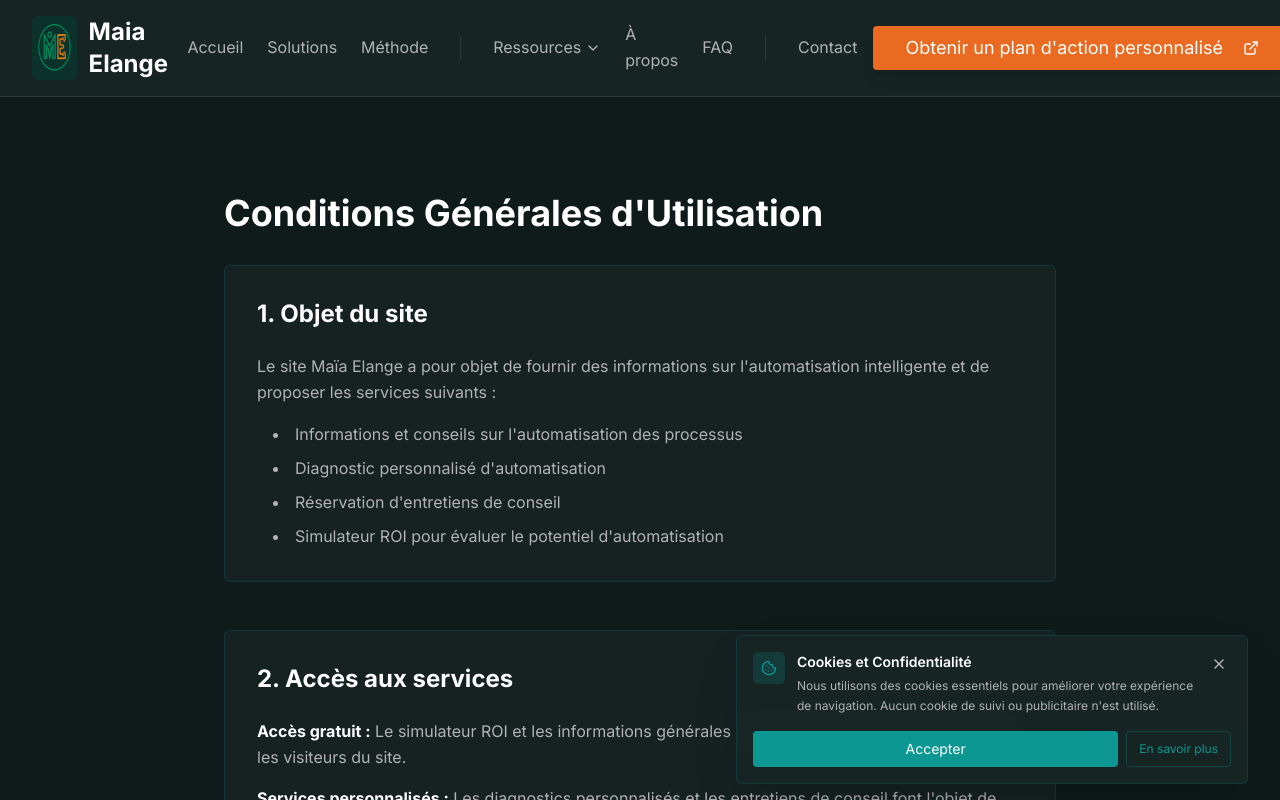
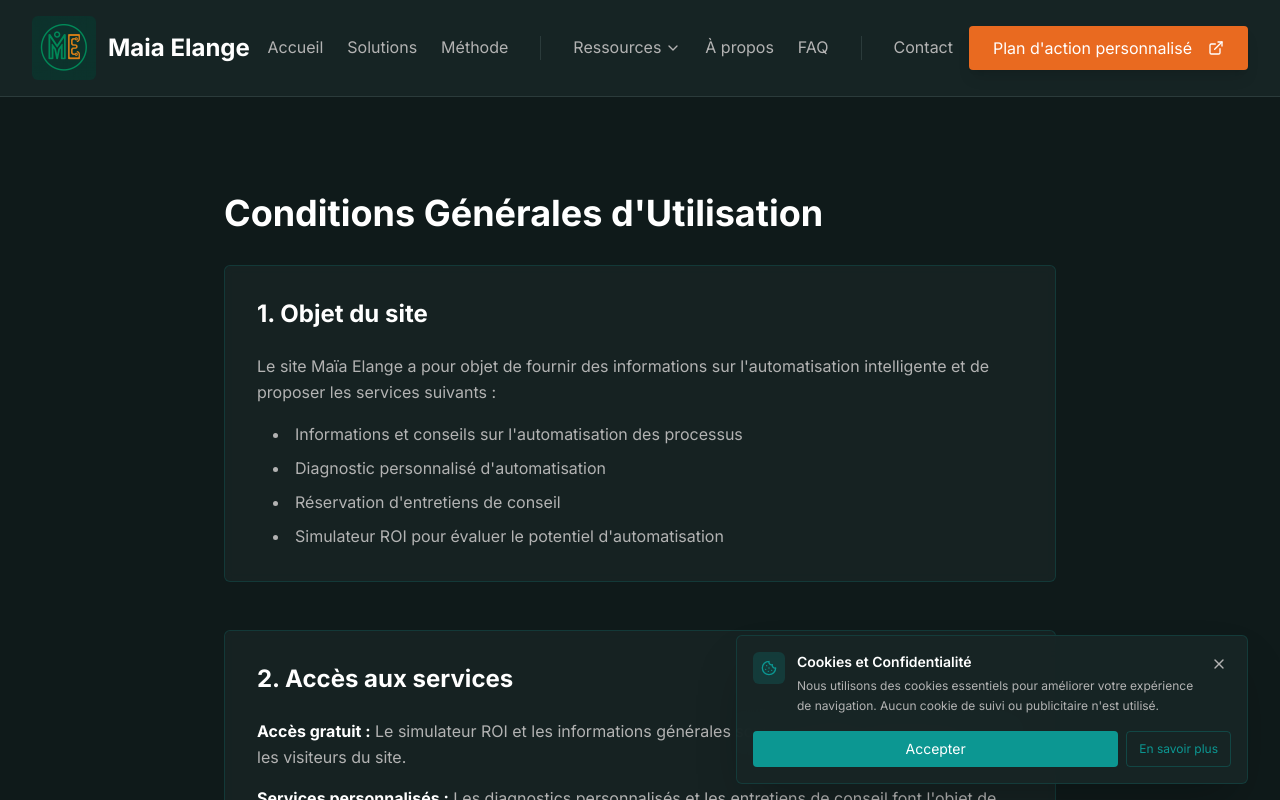
Before and after one commit to bmcsoft92/Git-AI, a React (Vite) app: page /cgu in a window 1280 px wide. Shown: the top 800 px of the page. Built offline with nearby package versions, Linux system fonts and the light colour scheme.

Commit message:
Refactor header for single line
Adjusted the header component to display navigation links on a single line for improved layout and consistency.

```diff
--- a/src/components/Header.tsx
+++ b/src/components/Header.tsx
@@ -198,10 +198,10 @@ const Header = () => {
                 onClick={() => navigate('/contact')}
                 variant="cta"
                 size="lg"
-                className="px-8 py-4 text-lg group/cta"
+                className="px-6 py-3 text-base group/cta whitespace-nowrap"
               >
-                Obtenir un plan d'action personnalisé
-                <ExternalLink className="ml-3 h-5 w-5 transition-transform group-hover/cta:scale-110" />
+                Plan d'action personnalisé
+                <ExternalLink className="ml-2 h-4 w-4 transition-transform group-hover/cta:scale-110" />
               </Button>
             </div>
           </div>
@@ -343,10 +343,10 @@ const Header = () => {
                     }}
                     variant="cta"
                     size="lg"
-                    className="w-full px-6 py-2 text-sm font-medium"
-                  >
-                    Obtenir un plan d'action personnalisé
-                  </Button>
+                     className="w-full px-6 py-2 text-sm font-medium"
+                   >
+                     Plan d'action personnalisé
+                   </Button>
                 </div>
               </div>
             </div>
```
